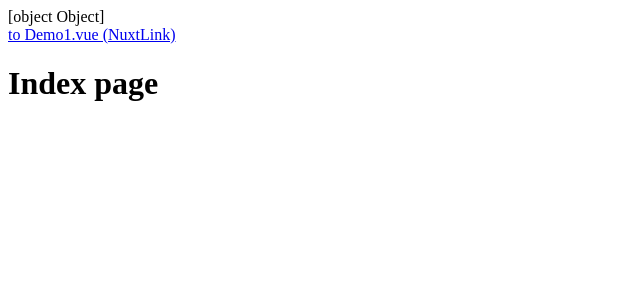
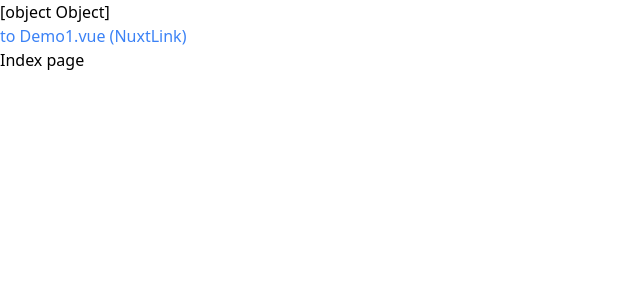
Before and after one commit to QC2168/first-nuxt-application, a Nuxt app: page / in a window 1280 px wide. Shown: the top 300 px of the page, without its empty margins (0-640 px from the left). Built offline with nearby package versions, Linux system fonts and the light colour scheme.

Commit message:
import tailwindcss

```diff
--- /dev/null
+++ b/assets/css/main.css
@@ -0,0 +1,3 @@
+@tailwind base;
+@tailwind components;
+@tailwind utilities;
--- /dev/null
+++ b/layouts/custom.vue
@@ -0,0 +1,5 @@
+<template>
+    <div>
+
+    </div>
+</template>
--- a/nuxt.config.ts
+++ b/nuxt.config.ts
@@ -2,7 +2,20 @@
 
 // https://v3.nuxtjs.org/api/configuration/nuxt.config
 export default defineNuxtConfig({
+    build: {
+        postcss: {
+            postcssOptions: {
+                plugins: {
+                    tailwindcss: {},
+                    autoprefixer: {},
+                },
+            },
+        },
+},
+    css: [
+        '@/assets/css/main.css',
+      ],
     typescript: {
         strict: true
-      }
+    }
 })
--- a/package.json
+++ b/package.json
@@ -7,7 +7,10 @@
     "preview": "nuxt preview"
   },
   "devDependencies": {
-    "nuxt": "3.0.0-rc.3"
+    "autoprefixer": "^10.4.7",
+    "nuxt": "3.0.0-rc.3",
+    "postcss": "^8.4.13",
+    "tailwindcss": "^3.0.24"
   },
   "dependencies": {
     "nuxi": "3.0.0-rc.3",
--- a/pages/index.vue
+++ b/pages/index.vue
@@ -2,7 +2,7 @@
 
 <template>
   <div>
-    <NuxtLink to="/demo1">to Demo1.vue (NuxtLink)</NuxtLink>
+    <NuxtLink class="text-blue-500" to="/demo1">to Demo1.vue (NuxtLink)</NuxtLink>
     <h1>Index page</h1>
   </div>
 </template>
--- /dev/null
+++ b/tailwind.config.js
@@ -0,0 +1,13 @@
+module.exports = {
+  content: [
+    "./components/**/*.{js,vue,ts}",
+    "./layouts/**/*.vue",
+    "./pages/**/*.vue",
+    "./plugins/**/*.{js,ts}",
+    "./nuxt.config.{js,ts}",
+  ],
+  theme: {
+    extend: {},
+  },
+  plugins: [],
+}
```
Also changed, not shown: 1 other file (tests, documents, lock files or other folders).
